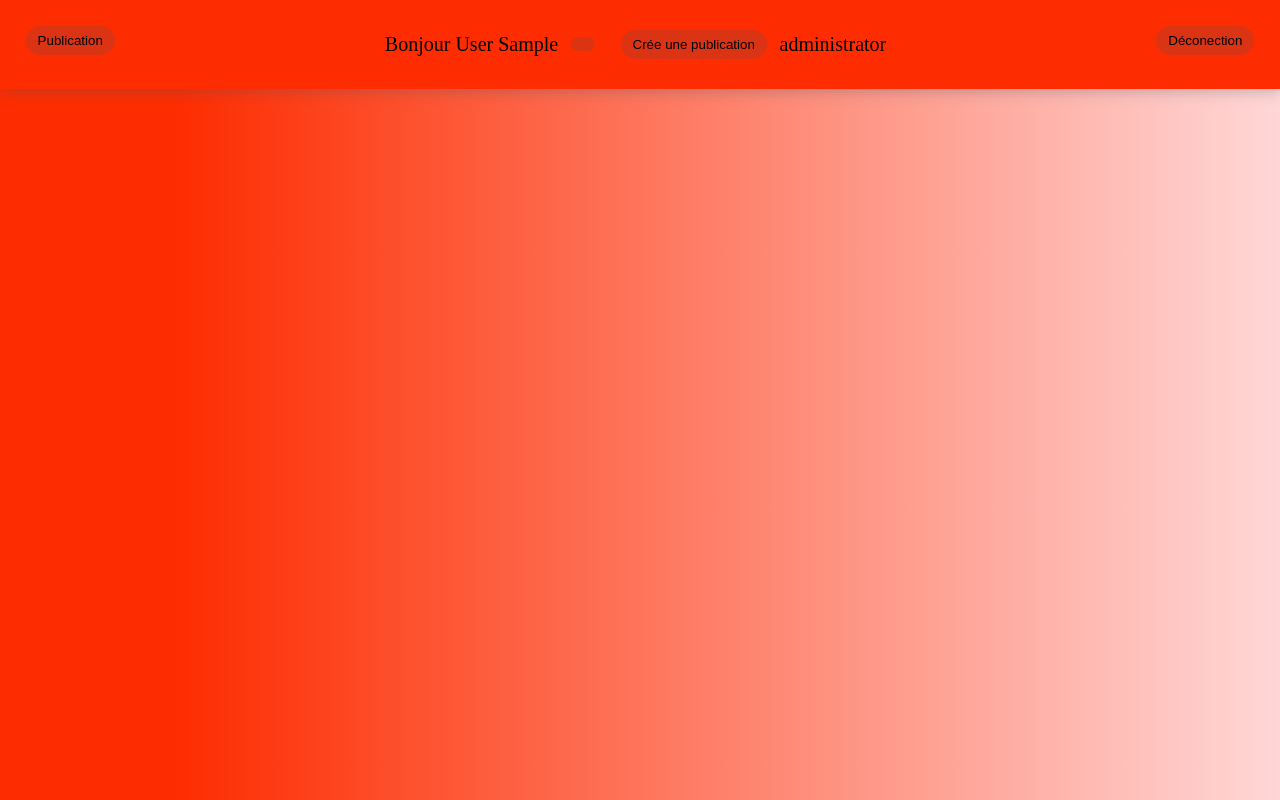
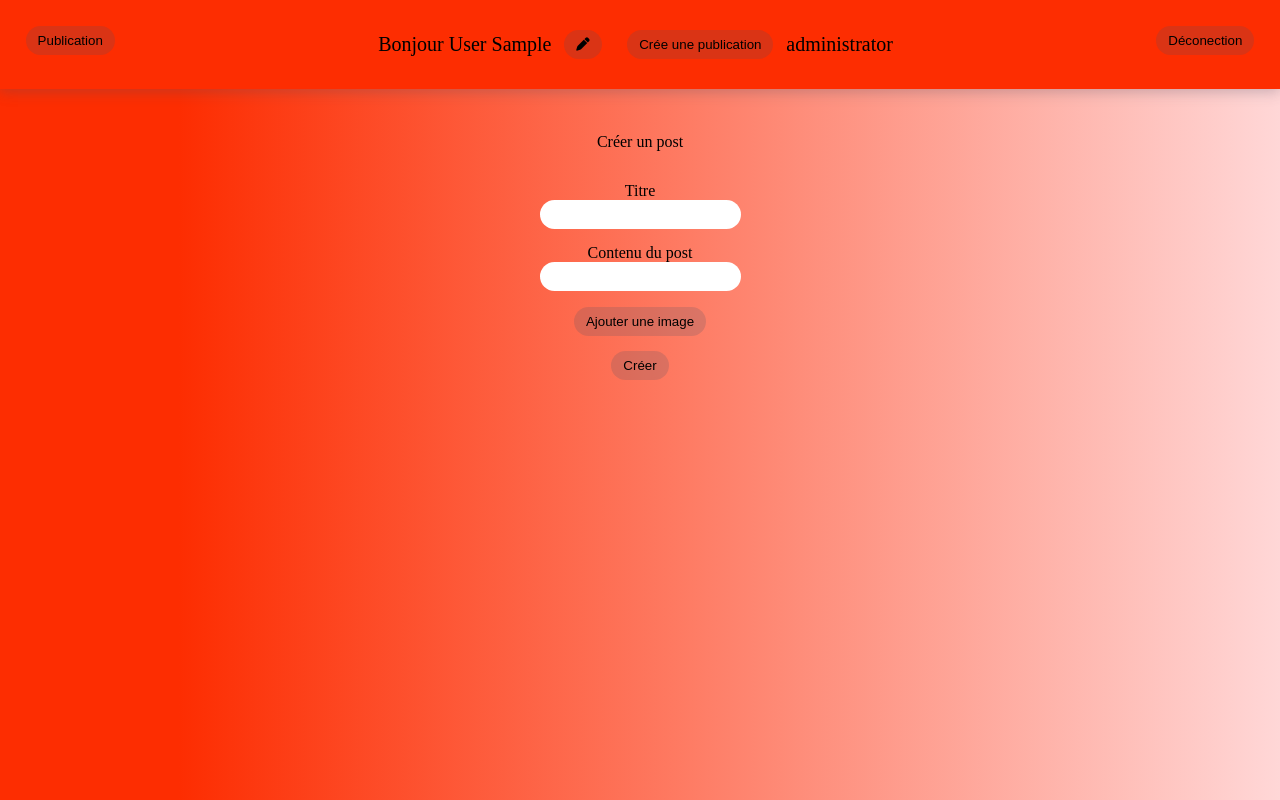
Before and after one commit to anthonyterrien/P7_Cr-ez_un_r-seau_social_d_entreprise, an Angular app in the folder front/: page /add in a window 1280 px wide. Built offline with nearby package versions, Linux system fonts and the light colour scheme; sample sign-in values are in the browser's storage.

Commit message:
-feat: créate post

```diff
--- a/front/src/app/authenticate/post/addPost/addPost.component.css
+++ b/front/src/app/authenticate/post/addPost/addPost.component.css
@@ -0,0 +1,8 @@
+input[type="file"] {
+  display: none;
+}
+.imgPreview {
+  max-height: 100px;
+  display:block;
+  margin-top:10px
+}
--- a/front/src/app/authenticate/post/addPost/addPost.component.html
+++ b/front/src/app/authenticate/post/addPost/addPost.component.html
@@ -1,10 +1,29 @@
-<!DOCTYPE html>
-<html lang="en">
-<head>
-  <meta charset="UTF-8">
-  <title>Title</title>
-</head>
-<body>
-
-</body>
-</html>
+<form #f="ngForm" name="form">
+  <div class="group">
+    <p class="title">Créer un post</p>
+  </div>
+  <div class="group">
+    <label for="title">Titre</label>
+    <input type="text" id="title"
+           name="title"
+           [(ngModel)]="post.title"
+           #title="ngModel"
+    >
+  </div>
+  <div class="group">
+    <label for="content">Contenu du post</label>
+    <input type="text" id="content"
+           name="content"
+           [(ngModel)]="post.content"
+           #content="ngModel"
+    >
+  </div>
+  <div class="group" [formGroup]="postForm">
+    <input type="file" accept="image/*" #imageInput (change)="onFileAdded($event)">
+    <button (click)="imageInput.click()">Ajouter une image</button>
+    <img [src]="imagePreview" *ngIf="imagePreview" class="imgPreview">
+  </div>
+  <div class="group">
+    <button (click)="f.form.valid && onSubmit()" type="submit">Créer</button>
+  </div>
+</form>
--- a/front/src/app/authenticate/post/addPost/addPost.component.ts
+++ b/front/src/app/authenticate/post/addPost/addPost.component.ts
@@ -1,4 +1,8 @@
 import { Component, OnInit } from '@angular/core';
+import { IPost, IPostForUpdate } from '../../../../models/post';
+import { PostService } from '../../../services/post.service';
+import { FormBuilder, FormGroup, Validators } from '@angular/forms';
+import { Router } from '@angular/router';
 
 @Component({
   selector: 'app-addPost',
@@ -7,7 +11,49 @@ import { Component, OnInit } from '@angular/core';
 })
 export class AddPostComponent implements OnInit {
 
-  constructor() { }
+  post: IPost = {
+    id: 0,
+    userId: 0,
+    title: '',
+    content: '',
+    pictureUrl: '',
+    createdAt: '',
+    updatedAt: '',
+    deletedAt: null
+  }
+  postForm!: FormGroup;
+  imagePreview!: string;
 
-  ngOnInit(): void {}
+  constructor(
+    private formBuilder: FormBuilder,
+    private postService: PostService,
+    private router: Router,
+  ) { }
+
+  ngOnInit(): void {
+    this.initEmptyForm();
+  }
+
+  async onSubmit() {
+    await this.postService.addPost(this.postForm.get('image')!.value, this.post).toPromise()
+    await this.router.navigate(['/authenticate']);
+  }
+
+  initEmptyForm() {
+    this.postForm = this.formBuilder.group({
+      image: ['', Validators.required],
+    });
+  }
+
+  // TODO refactor (editPost)
+  onFileAdded(event: Event) {
+    const file = (event.target as HTMLInputElement).files![0];
+    this.postForm.get('image')!.setValue(file);
+    this.postForm.updateValueAndValidity();
+    const reader = new FileReader();
+    reader.onload = () => {
+      this.imagePreview = reader.result as string;
+    };
+    reader.readAsDataURL(file);
+  }
 }
--- /dev/null
+++ b/front/src/app/services/post.service.ts
@@ -0,0 +1,49 @@
+import { HttpClient } from '@angular/common/http';
+import { Injectable } from '@angular/core';
+import { Observable } from 'rxjs';
+import { IDataLike, IDataPost, IPostForUpdate, ISinglePost } from '../../models/post';
+import { IApi } from '../../models/api';
+import { environment } from '../../environments/environment';
+
+@Injectable({
+  providedIn: 'root'
+})
+export class PostService {
+
+  constructor(private http: HttpClient) {
+  }
+
+  getAllPosts(): Observable<IDataPost> {
+    return this.http.get<IDataPost>(environment.base_url_posts + '/all')
+  }
+
+  getPost(cid: string | null): Observable<ISinglePost> {
+    return this.http.get<ISinglePost>(environment.base_url_posts + '/' + cid)
+  }
+
+  getLikes(): Observable<IDataLike> {
+    return this.http.get<IDataLike>(environment.base_url_posts + '/like')
+  }
+
+  addLike(cid: string | null): Observable<IApi> {
+    return this.http.post<IApi>(environment.base_url_posts + '/' + cid + '/like', {})
+  }
+
+  addPost(image: File, post: IPostForUpdate): Observable<IApi> {
+    const formData = new FormData();
+    formData.append('post', JSON.stringify(post));
+    formData.append('image', image);
+    return this.http.put<IApi>(environment.base_url_posts, formData)
+  }
+
+  updatePost(image: File, post: IPostForUpdate, postId: number | undefined): Observable<IApi> {
+    const formData = new FormData();
+    formData.append('post', JSON.stringify(post));
+    formData.append('image', image);
+    return this.http.patch<IApi>(environment.base_url_posts + '/' + postId, formData)
+  }
+
+  trashPost(cid: number | undefined): Observable<IApi> {
+    return this.http.delete<IApi>(environment.base_url_posts + '/trash/' + cid)
+  }
+}
--- /dev/null
+++ b/front/src/models/api.ts
@@ -0,0 +1,4 @@
+export interface IApi {
+  message: string,
+  error?: string
+}
--- /dev/null
+++ b/front/src/models/post.ts
@@ -0,0 +1,36 @@
+export interface IPost {
+  id?: number,
+  userId: number,
+  title: string,
+  content: string,
+  pictureUrl: string,
+  createdAt?:  number | string | Date,
+  updatedAt?: string,
+  deletedAt?: null | string
+}
+
+export interface ISinglePost {
+  data: IPost
+}
+
+export interface IDataPost {
+  data: IPost[]
+}
+
+export interface IPostForUpdate {
+  title: string,
+  content: string,
+}
+
+export interface ILike {
+  id?: number,
+  postId: number,
+  userIdLiked: number,
+  createdAt?:  number | string | Date,
+  updatedAt?: string,
+  deletedAt?: null | string
+}
+
+export interface IDataLike {
+  data: ILike[]
+}
--- a/front/src/styles.scss
+++ b/front/src/styles.scss
@@ -1,4 +1,5 @@
 /* You can add global styles to this file, and also import other style files */
+@import url("https://cdnjs.cloudflare.com/ajax/libs/font-awesome/6.0.0-beta3/css/all.min.css");
 .form_error{
   color:red;
 }
```
